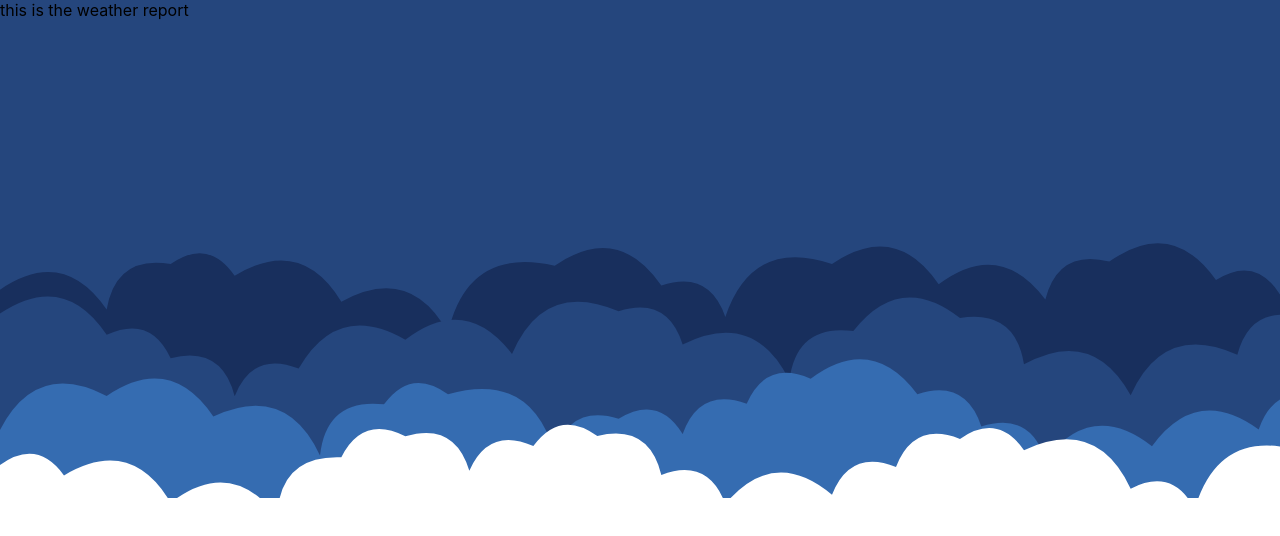
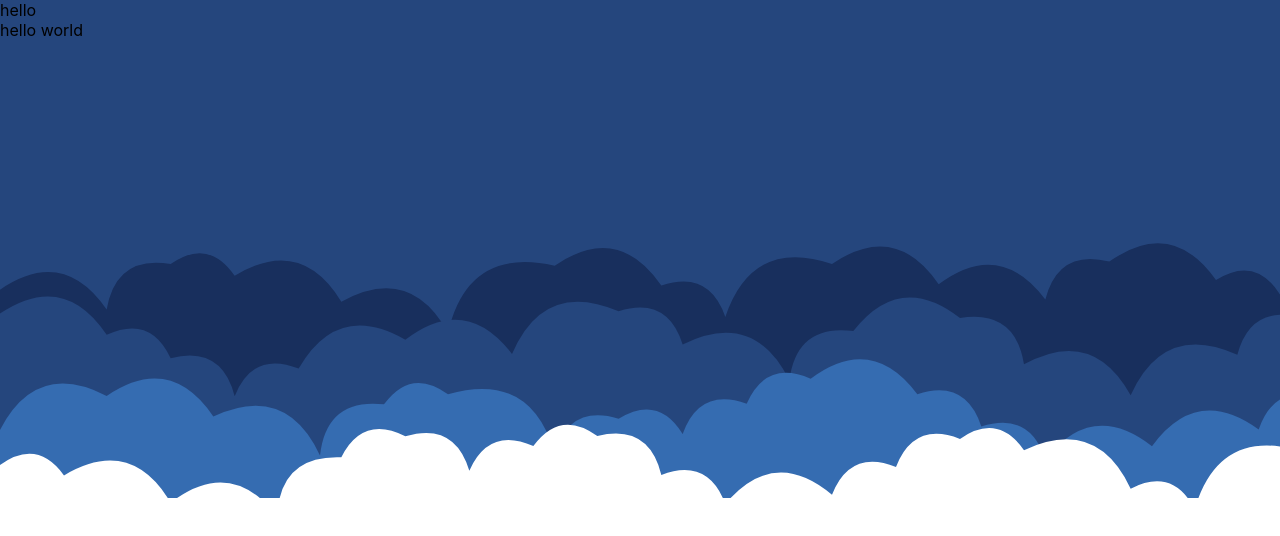
Before and after one commit to nichols20/weather-display, a React (Create React App) app: page /weatherquery/1 in a window 1280 px wide. Shown: the top 536 px of the page. Built offline with nearby package versions, Linux system fonts and the light colour scheme.

Commit message:
created weatherCard file

```diff
--- a/src/components/searchbar.jsx
+++ b/src/components/searchbar.jsx
@@ -10,8 +10,7 @@ class SearchBar extends Component {
           className="searchButton"
           onClick={() => {
             const searchValue = document.getElementById("weatherSearch").value;
-            submitQuery(searchValue);
-            //window.location = `/weatherquery/${searchValue}`;
+            window.location = `/weatherquery/${searchValue}`;
           }}
         >
           Submit
--- /dev/null
+++ b/src/components/weatherDisplay.jsx
@@ -0,0 +1,7 @@
+import React, { Component } from "react";
+
+const WeatherCard = () => {
+  return <div>hello world</div>;
+};
+
+export default WeatherCard;
--- a/src/components/weatherReport.jsx
+++ b/src/components/weatherReport.jsx
@@ -1,8 +1,14 @@
 import React, { Component } from "react";
+import WeatherCard from "./weatherDisplay";
 
 class WeatherReport extends React.Component {
   render() {
-    return <div>this is the weather report</div>;
+    return (
+      <div>
+        hello
+        <WeatherCard />
+      </div>
+    );
   }
 }
 
```
